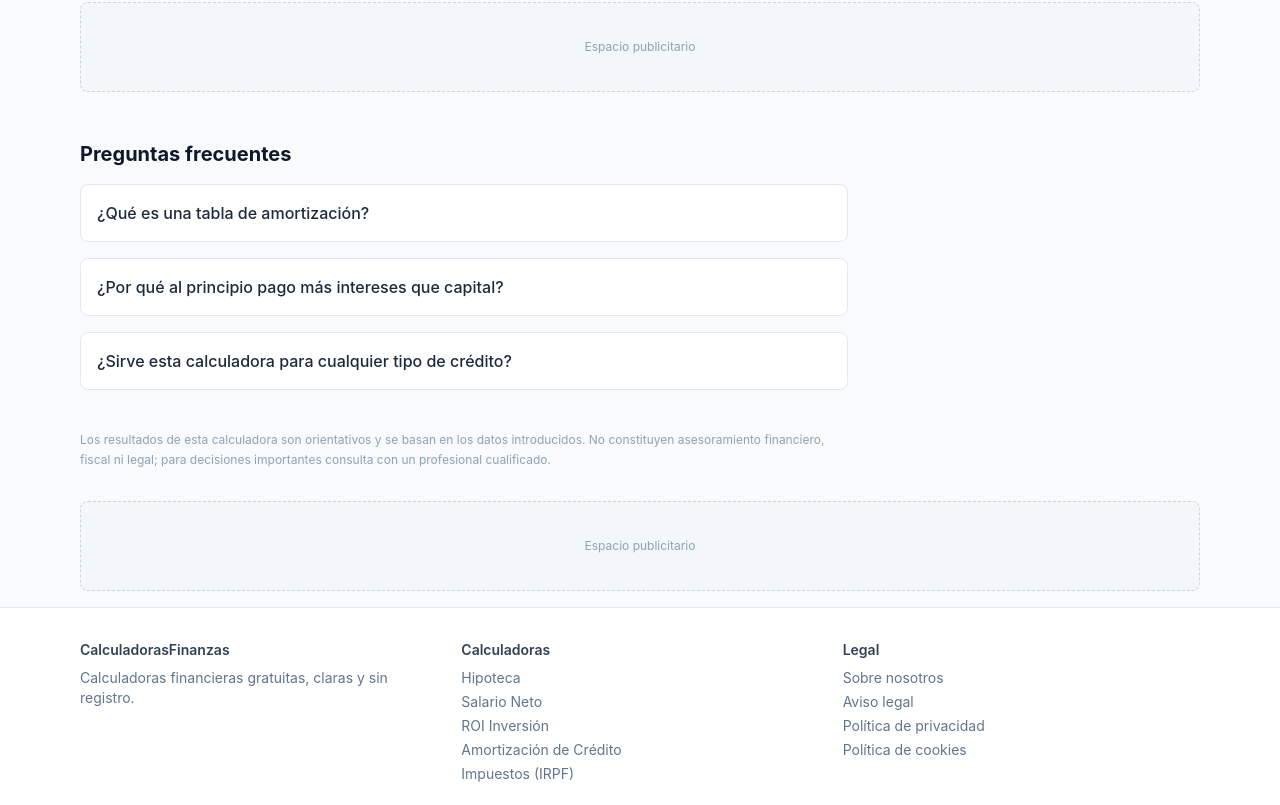
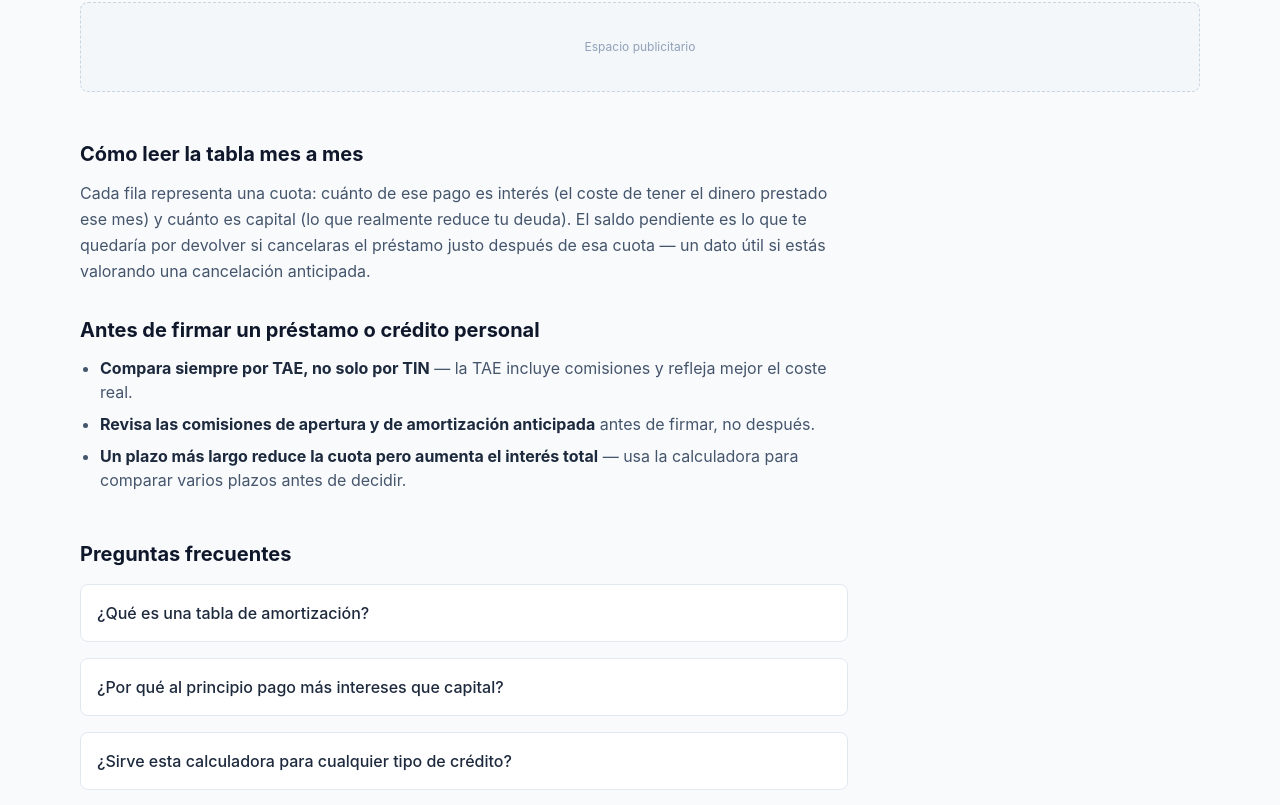
Before and after one commit to Luisnegri/calculadorasfinanzas, a React (Vite) app: page /amortizacion-credito in a window 1280 px wide. Shown: the part 1244-2049 px from the top of the page. Built offline with nearby package versions, Linux system fonts and the light colour scheme.

Commit message:
Corregir contenido de Amortizacion.jsx

```diff
--- a/src/pages/Amortizacion.jsx
+++ b/src/pages/Amortizacion.jsx
@@ -38,7 +38,47 @@ export default function Amortizacion() {
           q: "¿Sirve esta calculadora para cualquier tipo de crédito?",
           a: "Sí, funciona para cualquier préstamo con cuota fija: personales, de coche, hipotecarios o de estudios, siempre que uses el tipo de interés y el plazo correspondientes.",
         },
+        {
+          q: "¿Qué diferencia hay entre esta calculadora y la de hipotecas?",
+          a: "Usan la misma fórmula de amortización francesa (cuota constante), pero esta está pensada para cualquier préstamo o crédito personal, no solo hipotecas, y muestra la tabla mes a mes completa en vez de solo el resumen anual.",
+        },
+        {
+          q: "¿Qué pasa si amortizo capital anticipadamente en un préstamo personal?",
+          a: "Reduces el capital pendiente antes de lo previsto, lo que recalcula (según elijas con el banco) la cuota o el plazo restante y reduce los intereses que quedaban por pagar. La ley limita la comisión de amortización anticipada en préstamos personales al 1% del capital amortizado (0,5% si quedan menos de 12 meses).",
+        },
+        {
+          q: "¿Por qué mi banco me da una cuota distinta a la de esta calculadora?",
+          a: "Puede deberse a comisiones adicionales (apertura, estudio), a un cálculo con TAE en vez de TIN, o a que el banco use un método de amortización distinto al de cuota constante. Introduce el TIN (interés nominal) para que el cálculo coincida.",
+        },
       ]}
+      content={
+        <>
+          <h2 className="mb-3 text-xl font-bold text-slate-900">Cómo leer la tabla mes a mes</h2>
+          <p className="leading-relaxed text-slate-600">
+            Cada fila representa una cuota: cuánto de ese pago es interés (el coste de tener el dinero prestado
+            ese mes) y cuánto es capital (lo que realmente reduce tu deuda). El saldo pendiente es lo que te
+            quedaría por devolver si cancelaras el préstamo justo después de esa cuota — un dato útil si estás
+            valorando una cancelación anticipada.
+          </p>
+          <h2 className="mb-3 mt-8 text-xl font-bold text-slate-900">
+            Antes de firmar un préstamo o crédito personal
+          </h2>
+          <ul className="list-disc space-y-2 pl-5 text-slate-600">
+            <li>
+              <strong className="text-slate-800">Compara siempre por TAE, no solo por TIN</strong> — la TAE
+              incluye comisiones y refleja mejor el coste real.
+            </li>
+            <li>
+              <strong className="text-slate-800">Revisa las comisiones de apertura y de amortización anticipada</strong>{" "}
+              antes de firmar, no después.
+            </li>
+            <li>
+              <strong className="text-slate-800">Un plazo más largo reduce la cuota pero aumenta el interés total</strong>{" "}
+              — usa la calculadora para comparar varios plazos antes de decidir.
+            </li>
+          </ul>
+        </>
+      }
     >
       <div className="rounded-xl border border-slate-200 bg-white p-6 shadow-sm">
         <div className="grid gap-4 sm:grid-cols-2">
```
